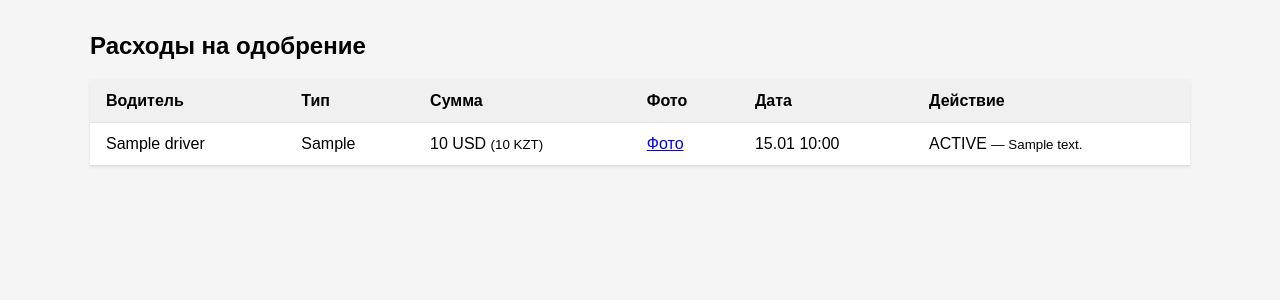
After one commit to osmagulov/freight-tms, a FastAPI app: template src/web/templates/expenses.html in a window 1280 px wide. The commit adds this page. Shown: the top 300 px of the page. Run offline with FastAPI, Linux system fonts and the light colour scheme; the template is opened without the code that fills it: most values are stand-ins (such as "Sample title", 1, 10 or a date in 2020); parts of the project's set-up code (start-up, migrations or seed data) failed here and were passed over.

Commit message:
feat(02-03): add HTMX to base.html and create expense queue templates
- Add HTMX 2.0.4 script tag to base.html head
- Add /panel/expenses nav link in base.html navbar
- Create expenses.html approval queue page (extends base.html)
- Create expense_row.html <tr> fragment with hx-post approve/reject forms

```diff
--- a/src/web/templates/base.html
+++ b/src/web/templates/base.html
@@ -4,6 +4,7 @@
     <meta charset="UTF-8">
     <meta name="viewport" content="width=device-width, initial-scale=1.0">
     <title>{% block title %}Freight TMS{% endblock %}</title>
+    <script src="https://unpkg.com/htmx.org@2.0.4" integrity="sha384-HGfztofotfshcF7+8n44JQL2oJmowVChPTg48S+jvZoztPfvwD79OC/LTtG6dMp+" crossorigin="anonymous"></script>
     <style>
         body { font-family: sans-serif; margin: 0; padding: 0; background: #f5f5f5; }
         .navbar { background: #1a1a2e; color: white; padding: 12px 24px; display: flex; justify-content: space-between; align-items: center; }
@@ -24,6 +25,7 @@
     <span>Freight TMS</span>
     <div>
         <a href="/panel/drivers">Водители</a>&nbsp;&nbsp;
+        <a href="/panel/expenses">Расходы</a>&nbsp;&nbsp;
         <a href="/panel/logout">Выйти</a>
     </div>
 </nav>
--- /dev/null
+++ b/src/web/templates/expense_row.html
@@ -0,0 +1,35 @@
+<tr id="expense-{{ expense.id }}">
+  <td>{{ expense.trip.driver.name if expense.trip and expense.trip.driver else "—" }}</td>
+  <td>{{ expense.expense_type }}</td>
+  <td>{{ expense.amount }} {{ expense.currency }}
+      {% if expense.amount_kzt and expense.currency != 'KZT' %}
+      <small>({{ expense.amount_kzt | int }} KZT)</small>
+      {% endif %}
+  </td>
+  <td>
+    {% if expense.photo_r2_url %}
+    <a href="{{ expense.photo_r2_url }}" target="_blank">Фото</a>
+    {% else %}нет{% endif %}
+  </td>
+  <td>{{ expense.created_at.strftime('%d.%m %H:%M') if expense.created_at else "—" }}</td>
+  <td>
+    {% if expense.status == "PENDING" %}
+    <form hx-post="/panel/expenses/{{ expense.id }}/approve"
+          hx-target="#expense-{{ expense.id }}"
+          hx-swap="outerHTML"
+          style="display:inline">
+      <button type="submit">Одобрить</button>
+    </form>
+    <form hx-post="/panel/expenses/{{ expense.id }}/reject"
+          hx-target="#expense-{{ expense.id }}"
+          hx-swap="outerHTML"
+          style="display:inline">
+      <input name="comment" placeholder="Причина (необяз.)" style="width:120px">
+      <button type="submit">Отклонить</button>
+    </form>
+    {% else %}
+    <span>{{ expense.status }}</span>
+    {% if expense.rejection_comment %}<small> — {{ expense.rejection_comment }}</small>{% endif %}
+    {% endif %}
+  </td>
+</tr>
--- /dev/null
+++ b/src/web/templates/expenses.html
@@ -0,0 +1,26 @@
+{% extends "base.html" %}
+{% block title %}Очередь расходов — Freight TMS{% endblock %}
+{% block content %}
+<h2>Расходы на одобрение</h2>
+{% if not expenses %}
+<p>Нет расходов, ожидающих одобрения.</p>
+{% else %}
+<table>
+  <thead>
+    <tr>
+      <th>Водитель</th>
+      <th>Тип</th>
+      <th>Сумма</th>
+      <th>Фото</th>
+      <th>Дата</th>
+      <th>Действие</th>
+    </tr>
+  </thead>
+  <tbody>
+    {% for expense in expenses %}
+      {% include "expense_row.html" %}
+    {% endfor %}
+  </tbody>
+</table>
+{% endif %}
+{% endblock %}
```
